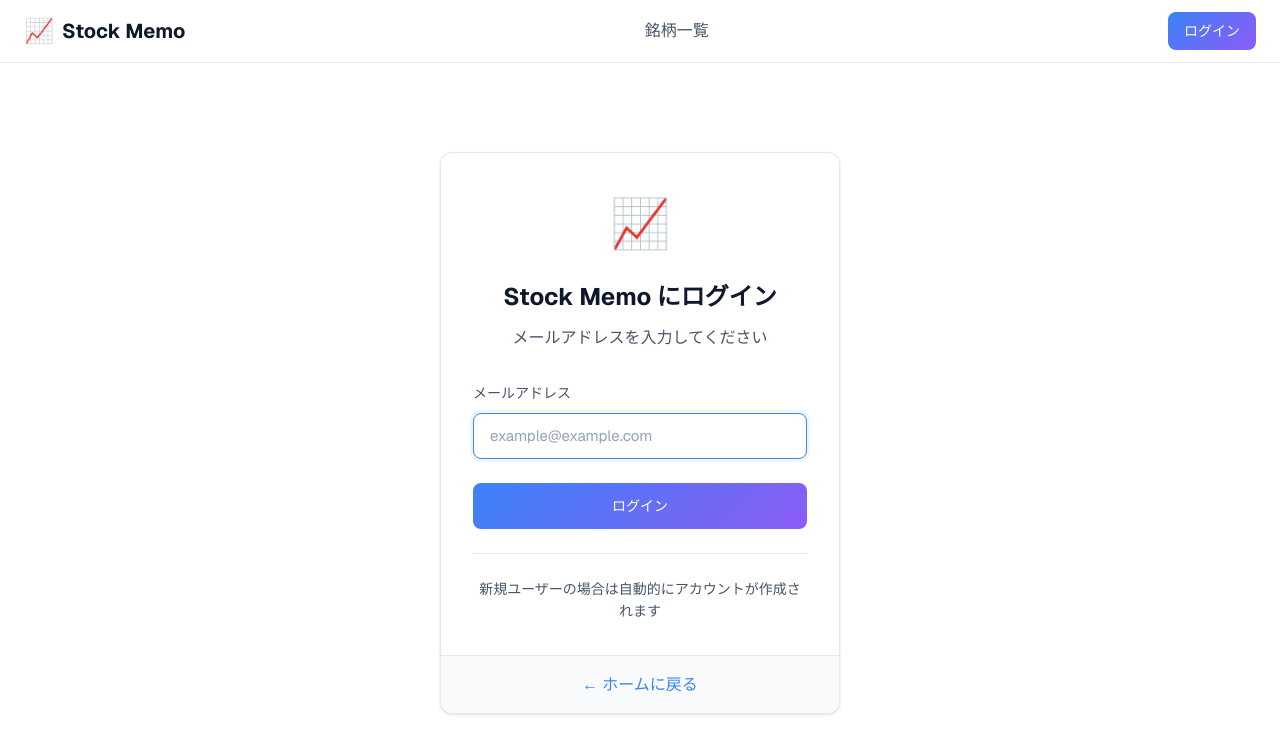
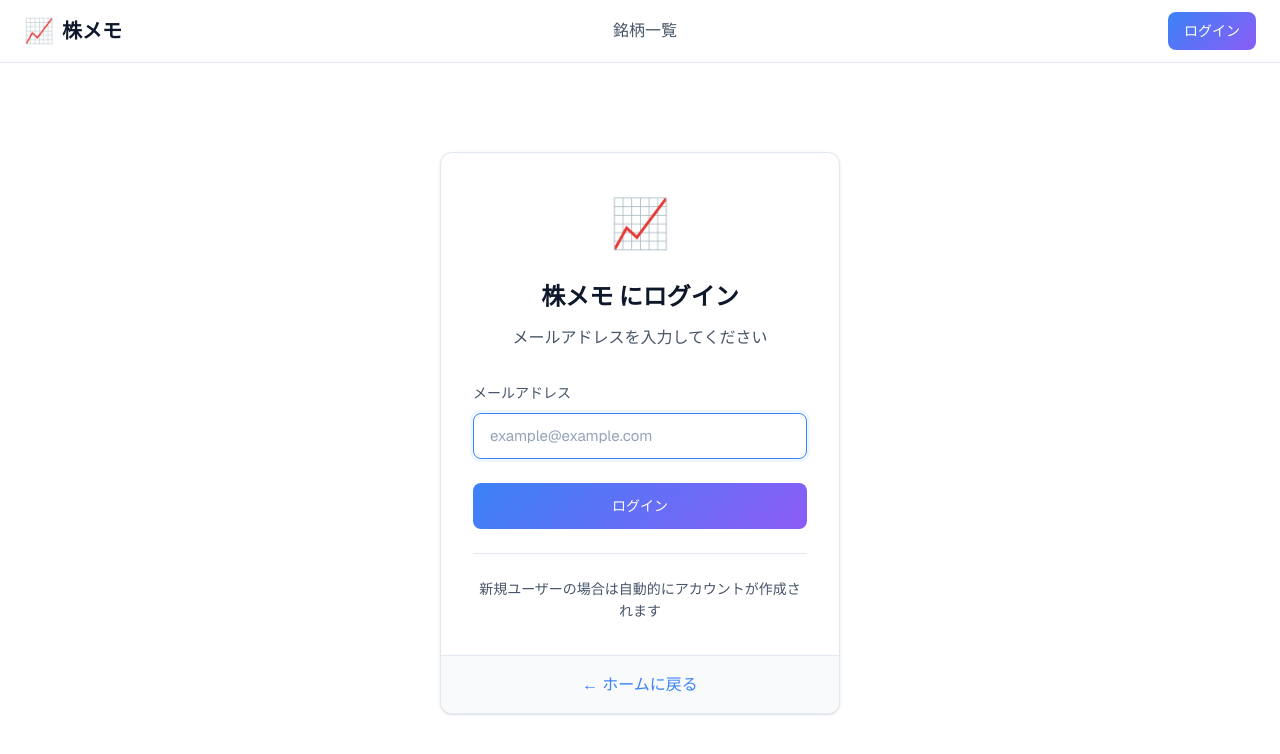
Before and after one commit to usa4040/stock-memo, a Next.js app: page /auth/signin in a window 1280 px wide. Shown: the top 754 px of the page. Built offline with nearby package versions, Linux system fonts and the light colour scheme; no server answers.

Commit message:
feat: UIのアプリ名を「Stock Memo」から「株メモ」に変更

```diff
--- a/app/auth/signin/page.tsx
+++ b/app/auth/signin/page.tsx
@@ -52,7 +52,7 @@ function SignInContent() {
                     <div style={{ textAlign: "center", marginBottom: "2rem" }}>
                         <div style={{ fontSize: "3rem", marginBottom: "1rem" }}>📈</div>
                         <h1 style={{ fontSize: "1.5rem", fontWeight: "700", marginBottom: "0.5rem" }}>
-                            Stock Memo にログイン
+                            株メモ にログイン
                         </h1>
                         <p style={{ color: "var(--foreground-secondary)" }}>
                             メールアドレスを入力してください
--- a/app/globals.css
+++ b/app/globals.css
@@ -1,7 +1,7 @@
 @import "tailwindcss";
 
 /* ===========================================
-   Design System - Stock Memo
+   Design System - 株メモ
    =========================================== */
 
 :root {
--- a/app/layout.tsx
+++ b/app/layout.tsx
@@ -14,7 +14,7 @@ const geistMono = Geist_Mono({
 });
 
 export const metadata: Metadata = {
-  title: "Stock Memo - 株式投資メモアプリ",
+  title: "株メモ - 株式投資メモアプリ",
   description: "あなたの株式投資アイデアを記録・整理するためのメモアプリケーション",
   keywords: ["株式", "投資", "メモ", "ポートフォリオ", "日本株"],
 };
--- a/app/page.tsx
+++ b/app/page.tsx
@@ -6,7 +6,7 @@ export default function Home() {
       {/* Hero Section */}
       <section className="hero">
         <div className="container">
-          <h1 className="hero-title">Stock Memo</h1>
+          <h1 className="hero-title">株メモ</h1>
           <p className="hero-description">
             あなたの株式投資アイデアを記録・整理するためのメモアプリケーション。
             気になる銘柄をウォッチし、投資判断をサポートします。
--- a/components/header.tsx
+++ b/components/header.tsx
@@ -11,7 +11,7 @@ export default function Header() {
             <div className="header-container">
                 <Link href="/" className="logo">
                     <span className="logo-icon">📈</span>
-                    <span className="logo-text">Stock Memo</span>
+                    <span className="logo-text">株メモ</span>
                 </Link>
 
                 <nav className="nav">
```
Also changed, not shown: 2 other files (tests, documents, lock files or other folders).
